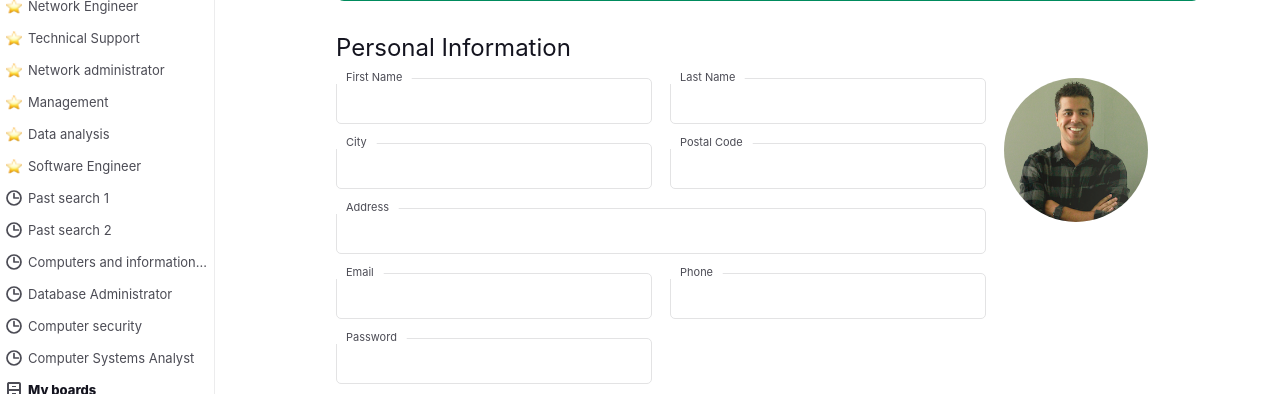
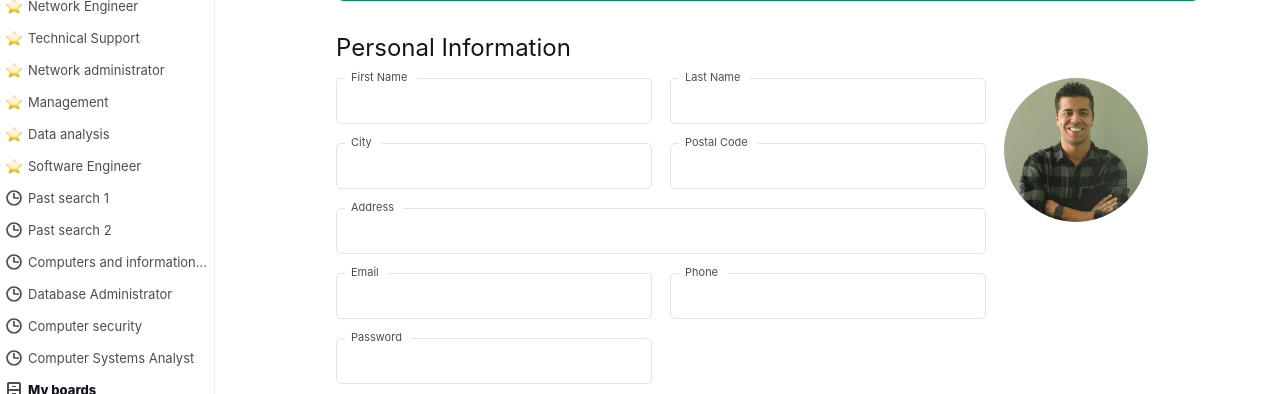
Before and after one commit to pauljoy06/resumedone-demo, a React (Create React App) app: page / in a window 1280 px wide. Shown: the part 179-573 px from the top of the page. Built offline with nearby package versions, Linux system fonts and the light colour scheme.

Commit message:
Input box styling

```diff
--- a/src/App.css
+++ b/src/App.css
@@ -278,7 +278,8 @@ button {
         top: -8px;
         display: inline-block;
 
-        padding: 0px 10px;
+        padding: 0px 10px 0px 6px;
+        margin-left: 9px;
 
         font-weight: 400;
         font-size: 11px;
```
